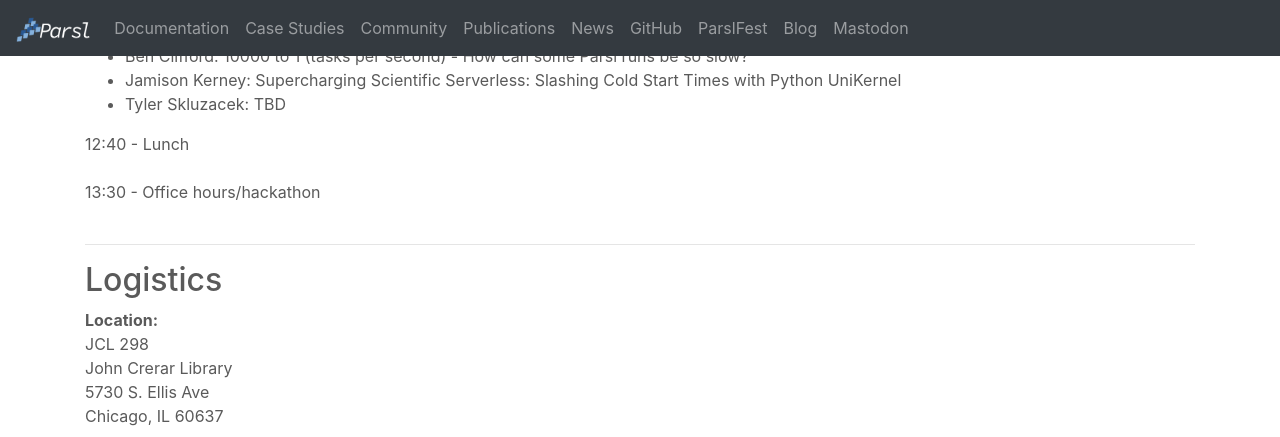
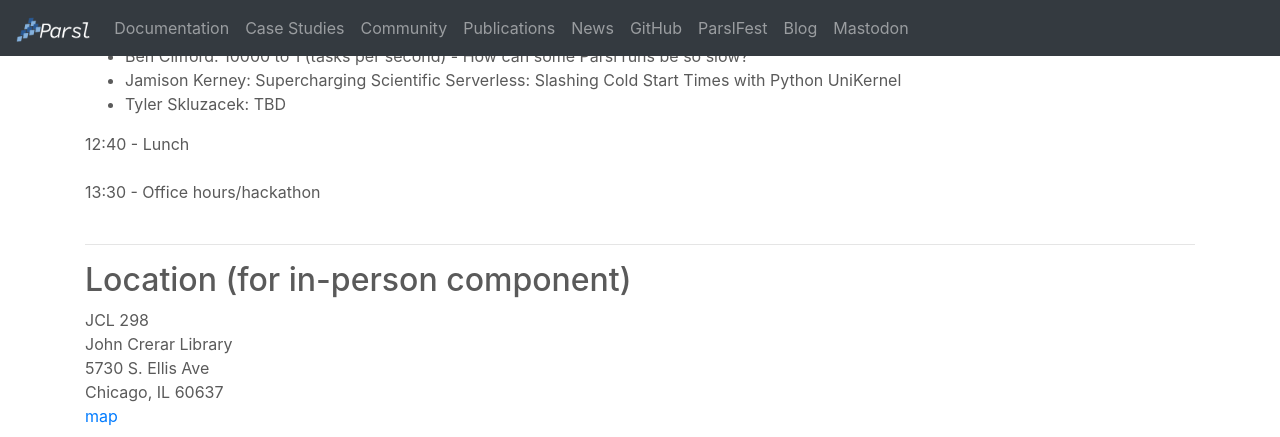
Before and after one commit to Parsl/parsl.github.io, a Jekyll site: the page built from parslfest/parslfest2023.html, in a window 1280 px wide and 900 px high, scrolled down 2566 px, cut to the strip 0-437 px from the top of the window. Built offline with Jekyll 4.4.1, drawn with Linux system fonts in a browser that asks for light colours.

Commit message:
Remove duplicate Logistics heading

```diff
--- a/parslfest/parslfest2023.html
+++ b/parslfest/parslfest2023.html
@@ -141,10 +141,9 @@
 
 <hr>
 
-      <h2>Logistics</h2>
+      <h2>Location (for in-person component)</h2>
 
       <p>
-      <b>Location:</b> <br />
        JCL 298 <br />
        John Crerar Library <br />
        5730 S. Ellis Ave  <br />
```
